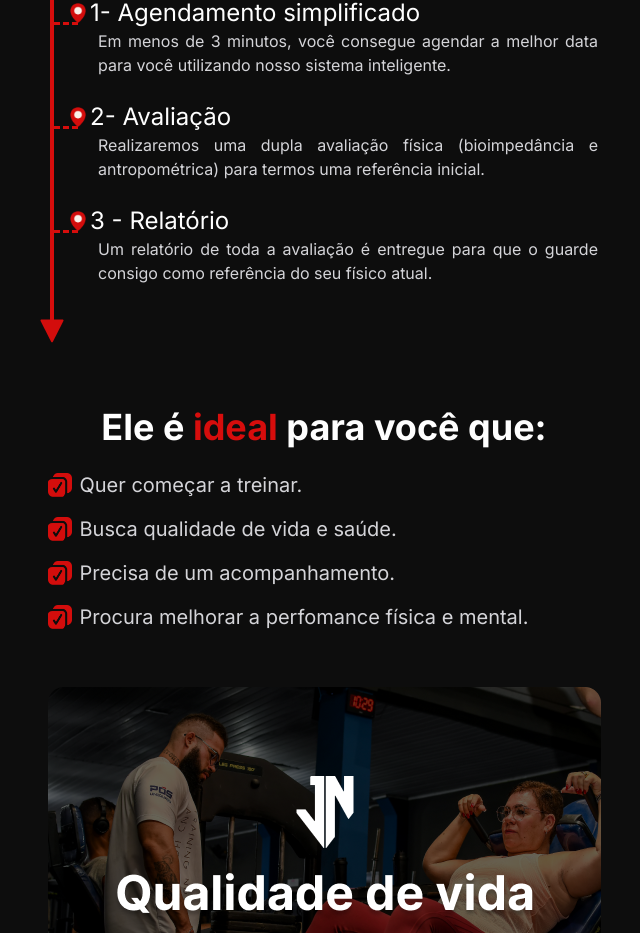
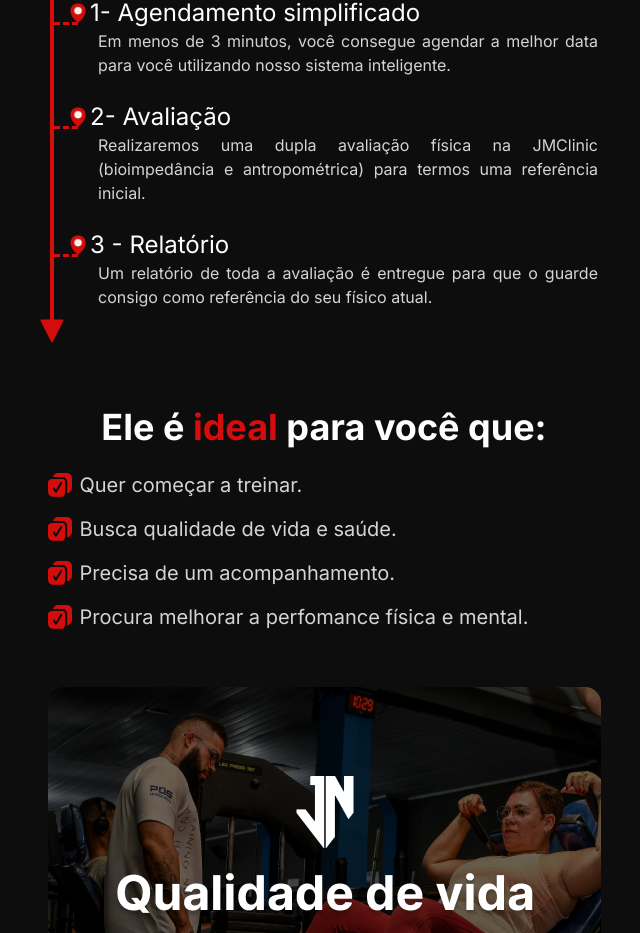
Before and after one commit to leafartech/premium_trainer, a Next.js app: page /avaliacao-fisica in a window 1280 px wide. Shown: the part 931-1864 px from the top of the page, without its empty margins (316-956 px from the left). Built offline with nearby package versions, Linux system fonts and the light colour scheme; a web font is replaced by a local one.

Commit message:
Update avaliacao-fisica.tsx

```diff
--- a/pages/avaliacao-fisica.tsx
+++ b/pages/avaliacao-fisica.tsx
@@ -42,7 +42,7 @@ const AvaliacaoFisica = () => {
           </div>
           <TimeLine
             txt1={{ title: 'Agendamento simplificado', description: 'Em menos de 3 minutos, você consegue agendar a melhor data para você utilizando nosso sistema inteligente.' }}
-            txt2={{ title: 'Avaliação', description: 'Realizaremos uma dupla avaliação física (bioimpedância e antropométrica) para termos uma referência inicial.' }}
+            txt2={{ title: 'Avaliação', description: 'Realizaremos uma dupla avaliação física na JMClinic (bioimpedância e antropométrica) para termos uma referência inicial.' }}
             txt3={{ title: 'Relatório', description: 'Um relatório de toda a avaliação é entregue para que o guarde consigo como referência do seu físico atual.' }}
           />
         </Section>
```
